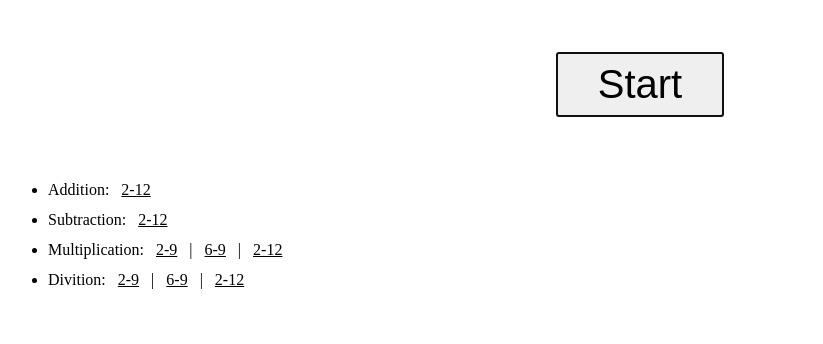
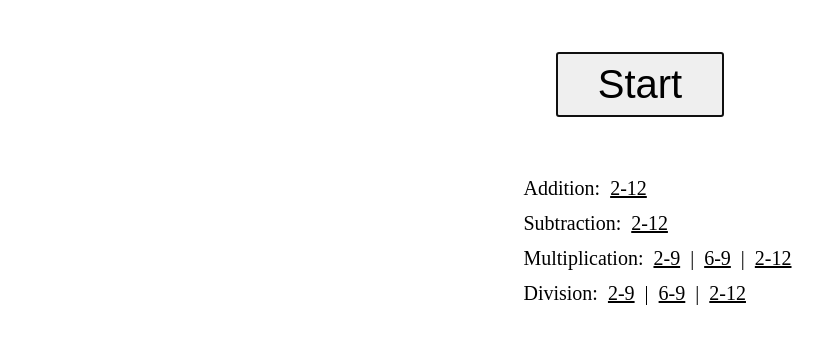
Before and after one commit to markasam/webtest, a plain HTML site: page time.html in a window 1280 px wide. Shown: the whole page, without its empty margins (0-823 px from the left). Drawn offline with Linux system fonts and the light colour scheme.

Commit message:
Update time.html

```diff
--- a/time.html
+++ b/time.html
@@ -244,23 +244,31 @@
         display: none;
       }
 
+
+
       #links {
-        margin-top: 4em;
+        display:table;
+        margin-top: 2em;
+        margin-left: auto;
+        margin-right: auto;
+        font-size: 125%;
       }
 
       #links li {
-        margin: 0em 0em 0.75em 0em ;
+        margin: 0em 0em 0.6em 0em ;
       }
       #links a {
-        margin: 0em 0.5em 0em 0.5em ;
+        margin: 0em 0.25em 0em 0.25em ;
       }
 
-      /* unvisited link */
+      #links ul {
+        list-style-type: none;
+      }
+
       #links a:link {
         color: black;
       }
 
-      /* visited link */
       #links a:visited {
         color: black;
       }
@@ -280,6 +288,7 @@
     <input id="answerInput" placeholder="Answer" type="number" inputmode="numeric" pattern="\d*" />
   </div>
 
+  <div id="linksContainer">
     <div id="links">
       <ul>
         <li>Addition:
@@ -293,12 +302,13 @@
           <a href="?vrange=6,9&ops=mult&goal=36">6-9</a> |
           <a href="?vrange=2,12&ops=mult&goal=36">2-12</a>
         </li>
-      <li>Divition:
+        <li>Division:
           <a href="?vrange=2,9&ops=div&goal=36">2-9</a> |
           <a href="?vrange=6,9&ops=div&goal=36">6-9</a> |
           <a href="?vrange=2,12&ops=div&goal=36">2-12</a>
         </li>
       </ul>
+    </div>
   </div>
 
   <div id="params">
```
Lines whose indentation alone changed are shown as unchanged.
